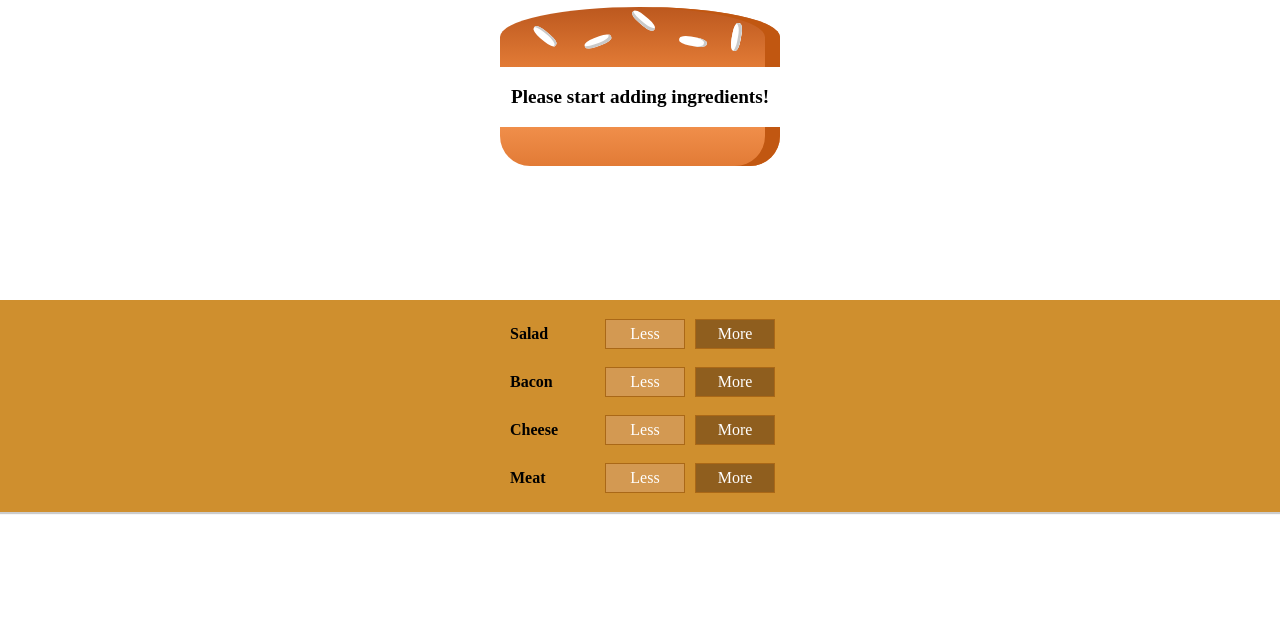
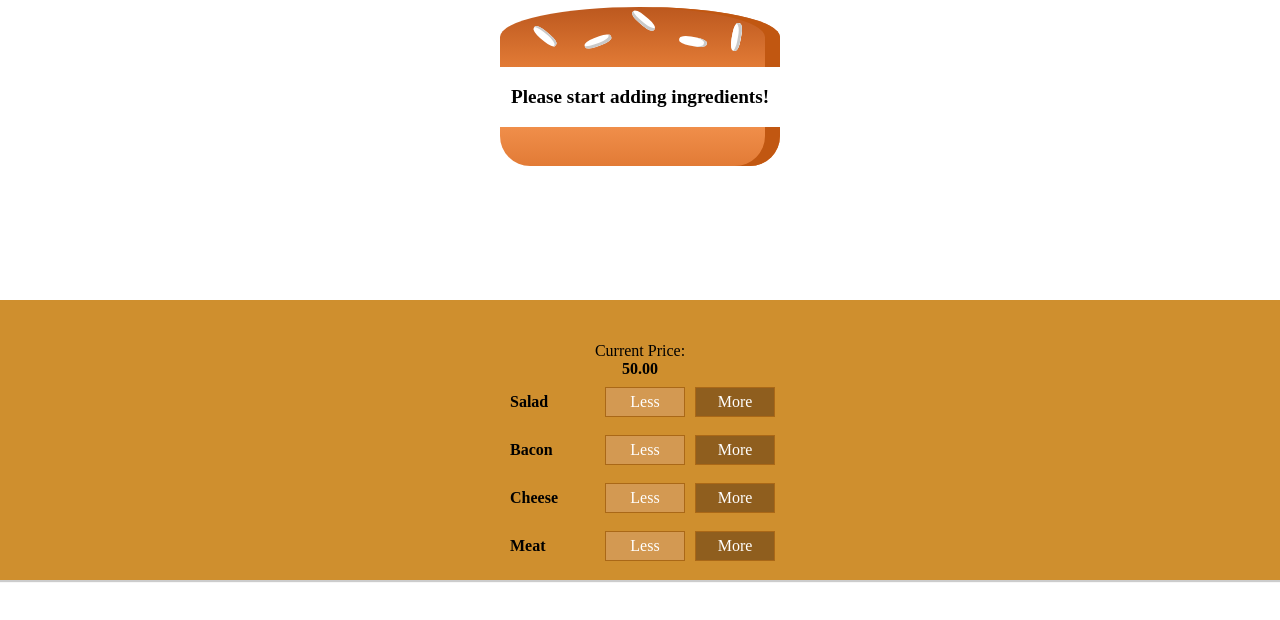
Before and after one commit to vdvinod/BurgerBuilder, a React app: page / in a window 1280 px wide. Shown: the top 620 px of the page. Built offline with nearby package versions, Linux system fonts and the light colour scheme.

Commit message:
showing total price

```diff
--- a/src/components/Burger/BuildControls/BuildControl/BuildControl.js
+++ b/src/components/Burger/BuildControls/BuildControl/BuildControl.js
@@ -2,6 +2,7 @@ import React from "react";
 import Classes from "./BuildControl.css";
 const BuildControl = (props)=> (
     <div className={Classes.BuildControl}>
+
         <div className={Classes.Label}>{props.label}</div>
         <button className={Classes.Less} onClick={props.removed}> Less</button>
         <button className={Classes.More} onClick={props.added}>More</button>
--- a/src/components/Burger/BuildControls/BuildControls.js
+++ b/src/components/Burger/BuildControls/BuildControls.js
@@ -10,6 +10,7 @@ const controls = [
 const BuildControls = (props)=> (
 
     <div className={Classes.BuildControls}>
+        <p></p>Current Price: <strong>{props.totalPrice.toFixed(2)}</strong>
         {controls.type}
         {controls.map((ctrl)=>(
             <BuildControl
--- a/src/containers/BurgerBuilder/BurgerBuilder.js
+++ b/src/containers/BurgerBuilder/BurgerBuilder.js
@@ -41,12 +41,15 @@ class BurgerBuilder extends Component {
     }
 
     removeIngredientHandler = (type) => {
+        if(this.state.ingredients[type] <= 0){
+            return false;
+        }
         const updatedState = {
             ...this.state.ingredients
         };
         updatedState[type] = updatedState[type] - 1 >= 0 ? updatedState[type] - 1 : 0;
         this.setState({
-            totalPrice: this.state.totalPrice + INGREDIENT_PRICE[type] ,
+            totalPrice: this.state.totalPrice > 50 ? this.state.totalPrice - INGREDIENT_PRICE[type] : 50,
             ingredients : updatedState
         });
     }
@@ -58,6 +61,8 @@ class BurgerBuilder extends Component {
                <BuildControls
                     ingredientAdded={this.addIngredientHandler}
                     ingredientDeleted={this.removeIngredientHandler}
+                    totalPrice={this.state.totalPrice}
+
                />
             </Aux>
 
```
